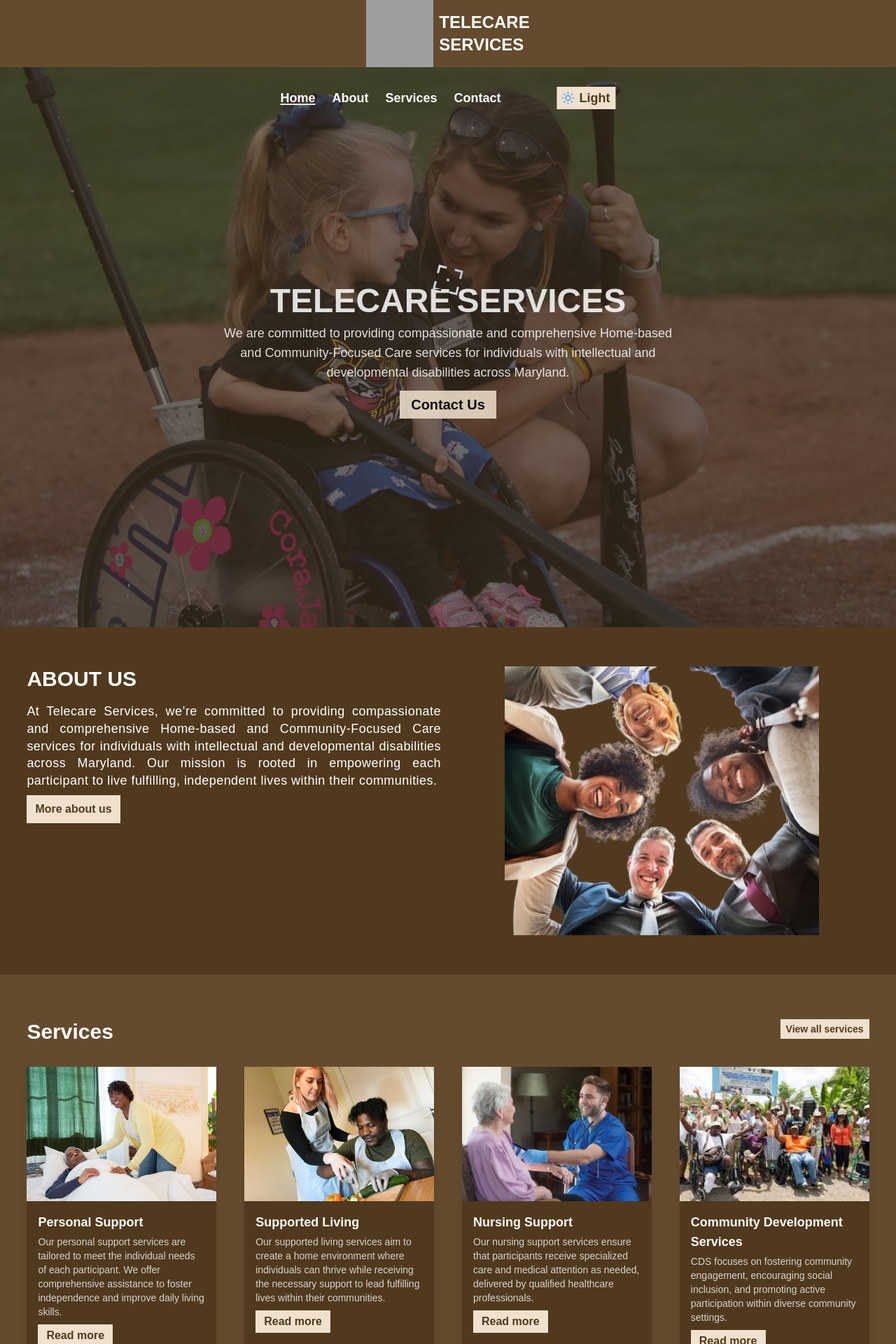
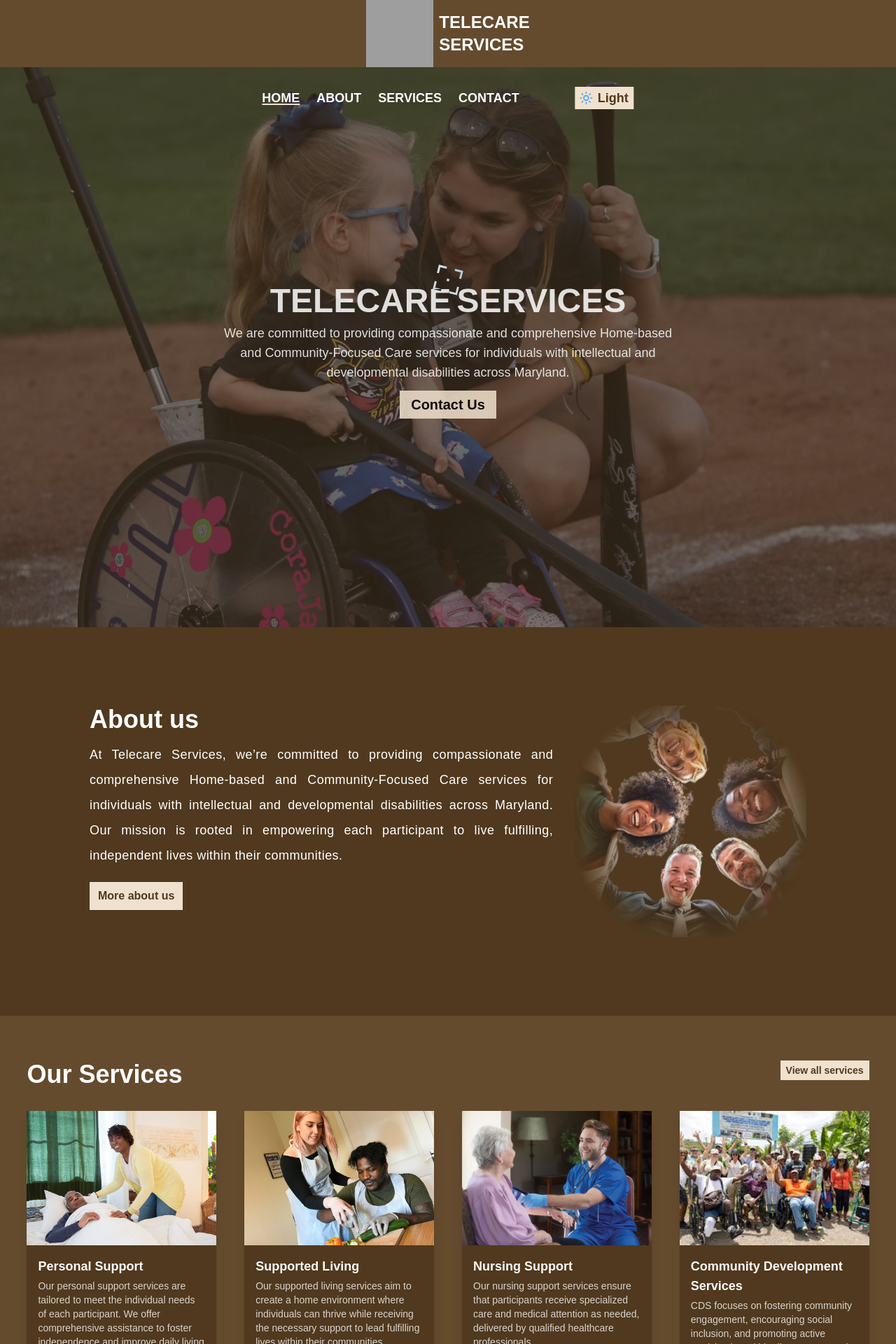
Before and after one commit to precious-sketch/Telecare, a Next.js app: page / in a window 1280 px wide. Shown: the top 1920 px of the page at 70% size. Built offline with nearby package versions, Linux system fonts and the light colour scheme; grey boxes are pictures that could not be loaded; a web font is replaced by a local one.

Commit message:
Fixed HTML syntax issue in AI chat

```diff
--- a/src/app/components/Footer.tsx
+++ b/src/app/components/Footer.tsx
@@ -170,7 +170,7 @@ const Footer = () => {
               </ul>
           </div>
         </div>
-<div className={` w-full h-24 align-middle flex items-center justify-center`}>
+<div className={` w-full h-24 mt-16 align-middle flex items-center justify-center`}>
        <motion.div
   initial={{ opacity: 0, x: -150 }}
   animate={{ opacity: 1, x: 0 }}
@@ -192,7 +192,7 @@ const Footer = () => {
     SERVICES
 </div>
 </div>
-        <div className="my-6 mb-0 flex flex-col md:flex-row justify-between items-center text-xs  border-t border-gray-500/30 pt-6 space-x-4">
+        <div className=" mb-0 pt-2 flex flex-col md:flex-row justify-between items-center text-xs  border-t border-gray-500/30 space-x-4">
           <div className="flex flex-wrap justify-center md:justify-start gap-2 mb-3">
             <Link href="/policy/privacy" className="">
               Privacy Policy
--- a/src/app/components/NavBar.tsx
+++ b/src/app/components/NavBar.tsx
@@ -49,9 +49,9 @@ if (!mounted) return null;
   return (
     <nav
   className={`${theme === 'dark'
-    ? 'text-white mx-auto font-[550] decoration-[#efe1cd]'
+    ? 'text-white md:mx-auto max-md:left-0 max-md:mr-3 font-[550] decoration-[#efe1cd]'
     : 'text-black decoration-[#50391e]'
-  } font-medium fixed  top-0 left-1/2 -translate-x-1/2 w-fit z-50 px-6 py-3 text-lg`}
+  } font-medium fixed  top-0 md:left-1/2 md:-translate-x-1/2 w-fit z-50 py-3 text-lg`}
   style={{marginTop: scrollY < 112 ? `${112 - scrollY}px` : "0px"}}
 >
 
@@ -63,10 +63,10 @@ if (!mounted) return null;
       transition={{ duration: 0.4, delay: 0.3 }}
       className="hidden md:flex space-x-6"
     >
-      <Link href="/" className={linkClass("/")}>Home</Link>
-      <Link href="/about" className={linkClass("/about")}>About</Link>
-      <Link href="/services" className={linkClass("/services")}>Services</Link>
-      <Link href="/contact" className={linkClass("/contact")}>Contact</Link>
+      <Link href="/" className={linkClass("/")}>HOME</Link>
+      <Link href="/about" className={linkClass("/about")}>ABOUT</Link>
+      <Link href="/services" className={linkClass("/services")}>SERVICES</Link>
+      <Link href="/contact" className={linkClass("/contact")}>CONTACT</Link>
     </motion.div>
         <div className={`flex items-center float-right md:pl-20 gap-4 ${theme==='dark'?'text-white':'text-[#50391e]'}`}>
           <ThemeToggle />
@@ -77,7 +77,7 @@ if (!mounted) return null;
             className={`cursor-target md:hidden p-0 ${theme==='dark'?'text-white':'text-[#50391e]'}`}
             onClick={() => setOpen(!open)}
           >
-            {open ? <X  className='w-8 h-8' /> : <Menu className='w-8 h-8' />}
+            {open ? <X  className='w-9 h-9' /> : <Menu className='w-9 h-9' />}
           </motion.button>
         </div>
       </div>
@@ -92,7 +92,7 @@ if (!mounted) return null;
           <Link href="/career" onClick={() => setOpen(false)}>Career</Link> */}
           <Link href="/contact"  className={linkClass("/contact")} onClick={() => setOpen(false)}>Contact</Link>
 
-          <ThemeToggle />
+
         </div>
       )}
     </nav>
--- /dev/null
+++ b/src/app/locations/page.tsx
@@ -0,0 +1,9 @@
+import React from 'react'
+
+const page = () => {
+  return (
+    <div>page</div>
+  )
+}
+
+export default page
--- a/src/app/page.tsx
+++ b/src/app/page.tsx
@@ -104,15 +104,46 @@ return (<div className={`flex flex-col min-h-screen items-center justify-center
     theme === 'dark'
       ? 'bg-[#50391e]'
       : 'bg-[#fff9f0]'
-  } w-full h-fit py-14 flex flex-row-reverse gap-5 align-middle justify-center items-start px-[3%]`}>
+  } w-full h-fit py-14 md:py-28 px-[3%]`}>
+    <div className="w-full max-w-5xl  flex flex-row-reverse m-auto gap-[3%] align-middle justify-center items-start">
+{/* <div className="w-full h-72 relative max-md:hidden">
+  <Image className="object-contain" alt="team image" fill src='/happy-business-team.png' />
+</div> */}
 
-<div className="w-full h-96 relative ">
-  <Image className="object-contain" alt="team image" fill src='/happy-business-team.png' />
-</div>
-<div className="w-full flex flex-col ">
-     <span className="text-3xl mb-4 font-semibold">ABOUT US</span>
+    <div className="relative aspect-square w-1/2 min-h-80 max-md:hidden">
 
-<span className=" max-sm:text-sm max-w-[1000px] max-lg:text-md max-2xl:text-lg text-xl leading-snug tracking-wide  justify-center text-justify gap-4 flex flex-row  max-md:flex-col-reverse">  <span className="w-full flex items-start text-justify">
+      <Image
+       src='/happy-business-team.png'
+        alt="Blurred edge image"
+        fill
+        className="object-cover rounded-xl"
+        style={{
+          maskImage:
+            "radial-gradient(circle, black 30%, transparent 75%)",
+          WebkitMaskImage:
+            "radial-gradient(circle, black 30%, transparent 75%)",
+        }}
+      />
+    </div>
+<div className="w-full flex flex-col gap-3">
+     <span className="text-4xl font-semibold">About us</span>
+
+    <div className="relative aspect-square w-80 h-80 md:hidden">
+
+      <Image
+       src='/happy-business-team.png'
+        alt="Blurred edge image"
+        fill
+        className="object-cover rounded-xl aspect-square"
+        style={{
+          maskImage:
+            "radial-gradient(circle, black 30%, transparent 75%)",
+          WebkitMaskImage:
+            "radial-gradient(circle, black 30%, transparent 75%)",
+        }}
+      />
+    </div>
+<span className=" max-sm:text-sm max-w-[1000px] max-lg:text-md max-2xl:text-lg text-xl leading-snug tracking-wide  justify-center text-justify gap-4 flex flex-row  max-md:flex-col-reverse">  <span className="w-full flex items-start text-justify leading-loose">
 At Telecare Services, we’re committed to providing compassionate and comprehensive Home-based and Community-Focused Care services for individuals with intellectual and developmental disabilities across Maryland. Our mission is rooted in empowering each participant to live fulfilling, independent lives within their communities. <br />
 {/* Our team is made up of dedicated professionals who bring not only experience but also empathy, patience, and a deep sense of purpose to their work.  Every member contributes significantly to the participants development, success, and sense of worth.  We strive to create an environment where families feel supported, individuals feel heard, and communities feel enriched by the contributions and unique strengths of those we serve.  This collective passion strengthens our mission every single day. */}
 </span>
@@ -126,7 +157,7 @@ At Telecare Services, we’re committed to providing compassionate and comprehen
 <Link className={`cursor-target w-fit h-fit p-2 px-3 mt-2 flex items-end font-semibold ${
         theme === 'dark' ? 'bg-[#efe1cd] text-[#50391e]' : 'bg-[#50391e] text-white'
       } `} href='/about'>More about us</Link>
-      </div>
+      </div></div>
       </section>
   <section
   className={` ${
@@ -135,7 +166,7 @@ At Telecare Services, we’re committed to providing compassionate and comprehen
       : 'bg-[#efe1cd]'
   } w-full h-fit flex align-middle justify-center flex-col py-16 px-[3%] m-auto`}
 >
- <div className="w-full flex flex-row"><h2 className="w-full flex flex-1 m-auto font-bold mb-8 text-3xl text-center">Services</h2>
+ <div className="w-full flex flex-row"><h2 className="w-full flex flex-1 m-auto font-bold mb-8 text-4xl text-center">Our Services</h2>
   <Link href='/services' className={`cursor-target w-fit h-fit p-1 px-2 text-sm font-semibold ${
         theme === 'dark' ? 'bg-[#efe1cd] text-[#50391e]' : 'bg-[#50391e] text-white'
       }`}>View all services</Link></div>
@@ -194,7 +225,7 @@ At Telecare Services, we’re committed to providing compassionate and comprehen
       : 'bg-[#efe1cd]'
   } w-full h-fit flex align-middle justify-center flex-col py-16 px-[3%] m-auto`}
 >
-  <h2 className="text-3xl  font-bold text-start mb-8">
+  <h2 className="text-4xl  font-bold text-start mb-8">
     Our Locations
   </h2>
 
@@ -244,16 +275,17 @@ At Telecare Services, we’re committed to providing compassionate and comprehen
 
 
 
-        <button
+        <Link
+        href={`tell:${location.phone}`}
           className={`cursor-target inline-block mt-3 px-3 py-1 font-semibold ${
         theme === 'dark' ? 'bg-[#efe1cd] text-[#50391e]' : 'bg-[#50391e] text-white'
       }`}
         >
           Call us
-        </button>
+        </Link>
 
         <Link
-            href={'/services/'+i}
+            href={'/location/'+i}
             className={`cursor-targe`}
           >
         <div   className={`cursor-target inline-block mt-1 px-3 py-1 font-semibold ${
--- a/src/app/services/page.tsx
+++ b/src/app/services/page.tsx
@@ -80,8 +80,8 @@ if (!mounted) return null;
   className={` ${
     theme === 'dark'
       ? 'text-zinc-50 bg-[#644b2e]'
-      : 'text-[#644b2e] bg-[#fff9f0]'
-  } w-full min-h-screen   mx-auto max-w-7xl`}>
+      : 'text-[#644b2e] bg-[#efe1cd]'
+  } w-full min-h-screen   mx-auto`}>
 
   <section className="w-full relative min-h-[250px] h-[40vh] max-h-[600px] bg-cover bg-center"
               style={{
@@ -115,7 +115,7 @@ if (!mounted) return null;
       viewport={{ once:true, amount: 0.2 }}
         key={i}
         className={`${
-          theme === 'dark' ? 'bg-[#50391e] text-zinc-50' : 'bg-[#efe1cd] text-[#644b2e]'
+          theme === 'dark' ? 'bg-[#50391e] text-zinc-50' : 'bg-[#fff9f0] text-[#644b2e]'
         } shadow-lg hover:shadow-xl hover:scale-105 w-full max-w-[300px] overflow-hidden transition `}
       >
         <Image
```
